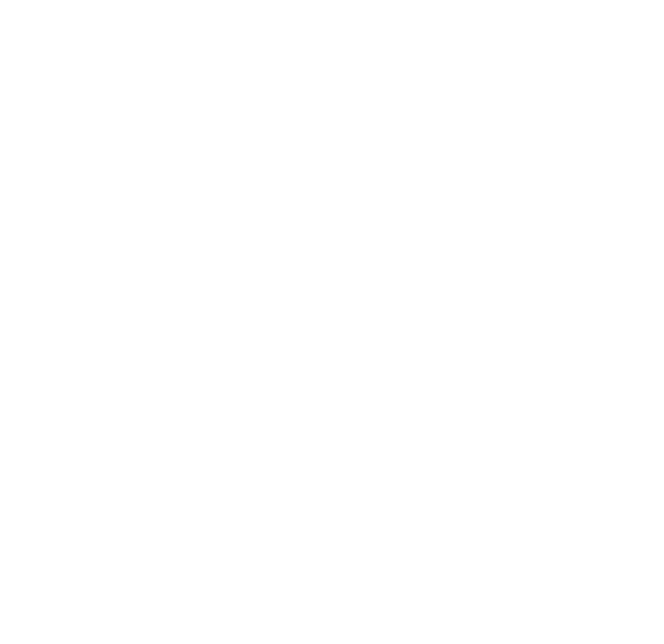
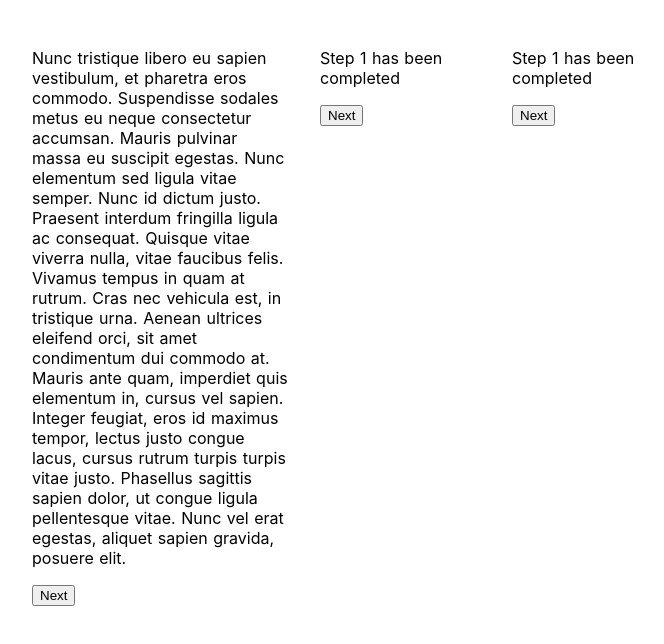
Before and after one commit to amercier/nuxt-transistions-playground, a Nuxt app: page /with-dynamic-route/-step2 in a window 1280 px wide. Before the commit this address had no page. Shown: the top 644 px of the page, without its empty margins (288-952 px from the left). Built offline with nearby package versions, Linux system fonts and the light colour scheme.

Commit message:
Add example with dynamic route

```diff
--- a/pages/index.vue
+++ b/pages/index.vue
@@ -15,6 +15,9 @@
         </NuxtLink>
         <NuxtLink to="/with-component/step1" class="button--red">
           With container component
+        </NuxtLink>
+        <NuxtLink to="/with-dynamic-route/step1" class="button--red">
+          With dynamic route
         </NuxtLink>
       </div>
     </div>
--- /dev/null
+++ b/pages/with-dynamic-route/-step1.vue
@@ -0,0 +1,42 @@
+<template>
+  <PageContainer :step="1" @submit="handleSubmit">
+    <p>
+      Lorem ipsum dolor sit amet, consectetur adipiscing elit. Praesent varius
+      aliquet semper. Proin vulputate nisi nec justo imperdiet, quis lacinia
+      massa vehicula. Etiam malesuada accumsan volutpat. Pellentesque ornare,
+      odio ut semper pellentesque, nibh diam tincidunt ex, id gravida ante purus
+      sed nibh. Aenean interdum faucibus dignissim. Vestibulum et neque
+      condimentum, laoreet elit et, volutpat quam. Aliquam et ullamcorper dui.
+      Nulla eget consectetur ante. Donec nec sagittis dolor. Mauris gravida
+      ligula libero, id hendrerit elit feugiat et. Proin et ante neque. Fusce
+      ornare metus quis diam varius, eget sodales tortor dignissim. Vestibulum
+      ante ipsum primis in faucibus orci luctus et ultrices posuere cubilia
+      curae; Phasellus porta nisi id libero volutpat mollis a vitae enim.
+      Vestibulum ante ipsum primis in faucibus orci luctus et ultrices posuere
+      cubilia curae;
+    </p>
+
+    <div>
+      <button @click="handleSubmit">Next</button>
+    </div>
+  </PageContainer>
+</template>
+
+<script>
+import PageContainer from '../../components/PageContainer.vue'
+
+export default {
+  components: {
+    PageContainer,
+  },
+
+  methods: {
+    handleSubmit() {
+      // eslint-disable-next-line no-console
+      console.log('Step 1 submit')
+
+      this.$router.push(`/${this.$route.fullPath.split('/')[1]}/step2`)
+    },
+  },
+}
+</script>
--- /dev/null
+++ b/pages/with-dynamic-route/-step2.vue
@@ -0,0 +1,45 @@
+<template>
+  <PageContainer :step="2" @submit="handleSubmit">
+    <p>
+      Nunc tristique libero eu sapien vestibulum, et pharetra eros commodo.
+      Suspendisse sodales metus eu neque consectetur accumsan. Mauris pulvinar
+      massa eu suscipit egestas. Nunc elementum sed ligula vitae semper. Nunc id
+      dictum justo. Praesent interdum fringilla ligula ac consequat. Quisque
+      vitae viverra nulla, vitae faucibus felis. Vivamus tempus in quam at
+      rutrum. Cras nec vehicula est, in tristique urna. Aenean ultrices eleifend
+      orci, sit amet condimentum dui commodo at. Mauris ante quam, imperdiet
+      quis elementum in, cursus vel sapien. Integer feugiat, eros id maximus
+      tempor, lectus justo congue lacus, cursus rutrum turpis turpis vitae
+      justo. Phasellus sagittis sapien dolor, ut congue ligula pellentesque
+      vitae. Nunc vel erat egestas, aliquet sapien gravida, posuere elit.
+    </p>
+
+    <div>
+      <button @click="handleSubmit">Next</button>
+    </div>
+  </PageContainer>
+</template>
+
+<script>
+export default {
+  layout: 'steps',
+
+  beforeMount() {
+    this.$root.$on('sideSubmit', this.handleSubmit)
+    this.$store.commit('setCurrentStep', 2)
+  },
+
+  beforeDestroy() {
+    this.$root.$off('sideSubmit', this.handleSubmit)
+  },
+
+  methods: {
+    handleSubmit() {
+      // eslint-disable-next-line no-console
+      console.log('Step 2 submit')
+
+      this.$router.push(`/${this.$route.fullPath.split('/')[1]}/step3`)
+    },
+  },
+}
+</script>
--- /dev/null
+++ b/pages/with-dynamic-route/-step3.vue
@@ -0,0 +1,42 @@
+<template>
+  <PageContainer :step="3" @submit="handleSubmit">
+    <p>
+      Pellentesque et accumsan risus. Duis ut ipsum eleifend, vestibulum leo
+      vel, interdum sem. Quisque velit nunc, blandit et viverra vitae, mollis
+      eget urna. Suspendisse pellentesque dui consequat, finibus ipsum eu,
+      sollicitudin nisi. Duis ut sapien eu magna iaculis sagittis. Mauris
+      sagittis ante non sodales vestibulum. Donec tortor odio, convallis non
+      mauris et, vehicula rutrum lectus. Curabitur et condimentum felis. In
+      commodo ex facilisis, ultrices erat id, molestie augue. Donec egestas
+      sapien in orci rhoncus, sit amet condimentum arcu ornare.
+    </p>
+
+    <div>
+      <button @click="handleSubmit">Submit</button>
+    </div>
+  </PageContainer>
+</template>
+
+<script>
+export default {
+  layout: 'steps',
+
+  beforeMount() {
+    this.$root.$on('sideSubmit', this.handleSubmit)
+    this.$store.commit('setCurrentStep', 3)
+  },
+
+  beforeDestroy() {
+    this.$root.$off('sideSubmit', this.handleSubmit)
+  },
+
+  methods: {
+    handleSubmit() {
+      // eslint-disable-next-line no-console
+      console.log('Step 3 submit')
+
+      this.$router.push('/')
+    },
+  },
+}
+</script>
--- /dev/null
+++ b/pages/with-dynamic-route/_page.vue
@@ -0,0 +1,31 @@
+<template>
+  <Component :is="pageComponent" />
+</template>
+
+<script>
+import Step1Page from './-step1.vue'
+import Step2Page from './-step2.vue'
+import Step3Page from './-step3.vue'
+
+const PAGES = {
+  step1: Step1Page,
+  step2: Step2Page,
+  step3: Step3Page,
+}
+
+export default {
+  key: 'with-dynamic-route',
+
+  asyncData({ params }) {
+    return {
+      page: params.page,
+    }
+  },
+
+  computed: {
+    pageComponent() {
+      return PAGES[this.page]
+    },
+  },
+}
+</script>
```
